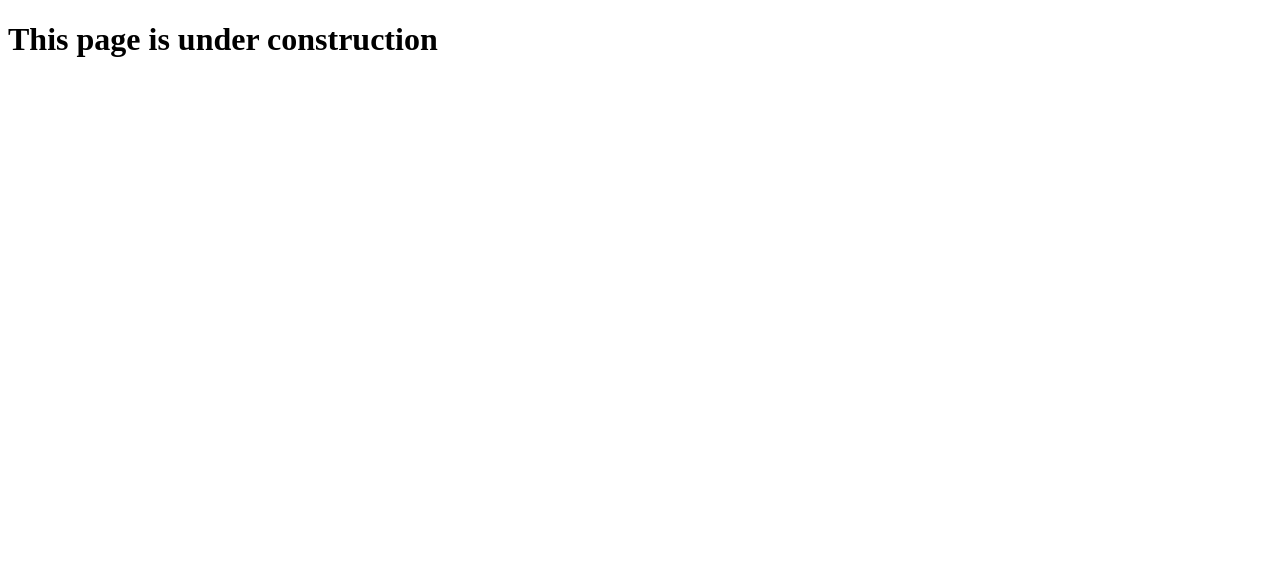
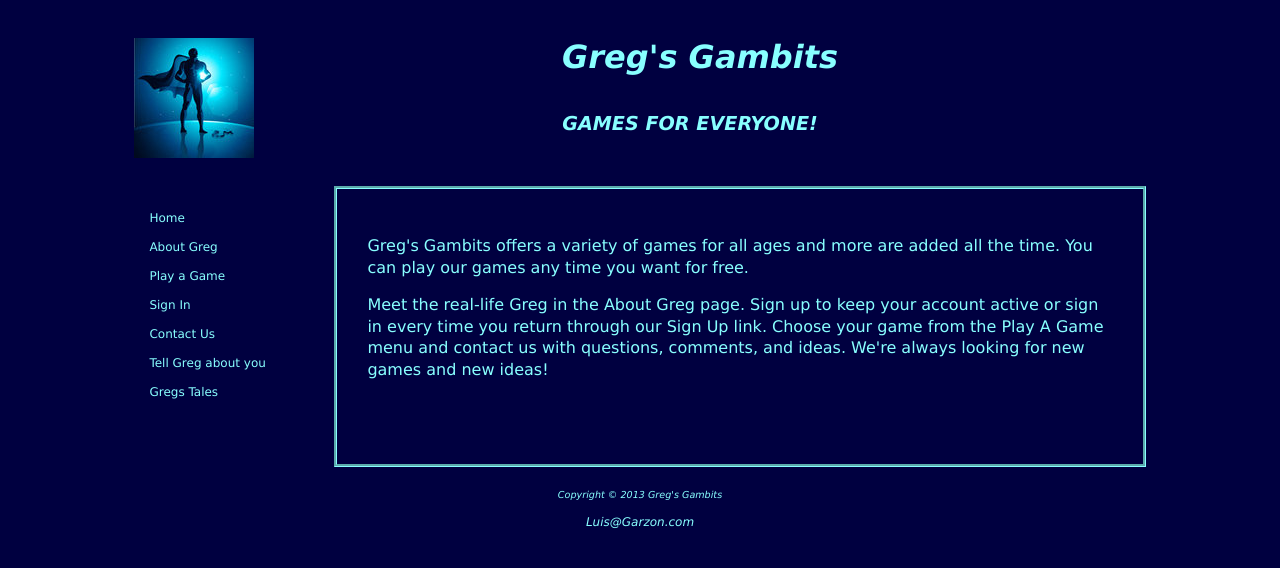
Before and after one commit to Quanluis/gregsGambit, a website: page sign.html in a window 1280 px wide. Drawn offline with Linux system fonts and the light colour scheme.

Commit message:
simple changes

```diff
--- a/sign.html
+++ b/sign.html
@@ -1,11 +1,35 @@
-<!DOCTYPE html>
-<html lang="en">
+<!DOCTYPE html PUBLIC "-//W3C//DTD XHTML 1.0 Transitional//EN" "http://www.w3.org/TR/xhtml1/DTD/xhtml1-transitional.dtd">
+<html xmlns="http://www.w3.org/1999/xhtml" lang="en" xml:lang="en">
 <head>
-    <meta charset="UTF-8">
-    <meta name="viewport" content="width=device-width, initial-scale=1.0">
-    <title>Document</title>
+<title>Greg's Gambits</title>
+<link href="greg.css" rel="stylesheet" type="text/css" />
+<meta http-equiv="Content-Type" content="text/html; charset=utf-8" />
 </head>
 <body>
-    <h1>This page is under construction</h1>
+<div id="container">
+
+ <img src="images/superhero.jpg" width="120" height="120" class="floatleft" />
+ <h1 id="logo"><em>Greg's Gambits </em></h1>
+
+ <h2 align ="center"><em> Games for Everyone!</em></h2>
+
+<p>&nbsp;</p>
+<div id="nav">
+  <p><a href="index.html">Home</a>
+  <a href="greg.html">About Greg</a>
+  <a href="play_games.html">Play a Game</a>
+  <a href="sign.html">Sign In</a>
+  <a href="contact.html">Contact Us</a></p>
+  <a href="aboutyou.html">Tell Greg about you</a></p>
+  <a href="gregs_tales.html">Gregs Tales</a>
+</div>
+<div id="content">
+    <p>Greg's Gambits offers a variety of games for all ages and more are added all the time. You can play our games any time you want for free.</p>
+    <p>Meet the real-life Greg in the About Greg page. Sign up to keep your account active or sign in every time you return through our Sign Up link. Choose your game from the Play A Game menu and contact us with questions, comments, and ideas. We're always looking for new games and new ideas!</p>
+    <p>&nbsp;</p>
+</div>
+<div id="footer">Copyright &copy; 2013 Greg's Gambits<br />
+<a href="mailto:Luis@Garzon.com">Luis@Garzon.com</a></div>
+</div>
 </body>
 </html>
```
